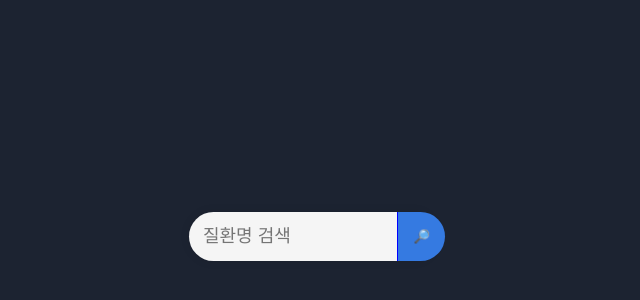
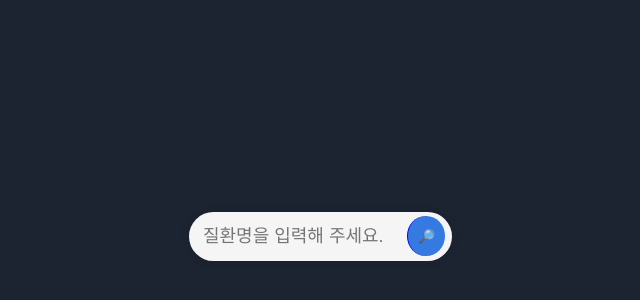
Before and after one commit to scs0209/pre-onboarding-11th-4-16, a React (Create React App) app: page / in a window 1280 px wide. Shown: the part 164-464 px from the top of the page, without its empty margins (323-963 px from the left). Built offline with nearby package versions, Linux system fonts and the light colour scheme.

Commit message:
style: 검색창 스타일 변경

```diff
--- a/src/pages/SearchBar.tsx
+++ b/src/pages/SearchBar.tsx
@@ -28,7 +28,7 @@ const SearchBarPage = () => {
           value={query}
           onChange={onChange}
           onKeyDown={keyDownHandler}
-          placeholder="질환명 검색"
+          placeholder="질환명을 입력해 주세요."
         />
         <SearchButton>🔎</SearchButton>
       </SearchForm>
--- a/src/styles/SearchBar.ts
+++ b/src/styles/SearchBar.ts
@@ -24,16 +24,17 @@ export const SearchForm = styled.form`
   display: flex;
   width: 20%;
   justify-content: center;
+  align-items: center;
 `;
 
 export const SearchButton = styled.button`
-  margin-left: -40px;
+  margin-left: -45px;
   background-color: #357ae1;
-  padding: 0 15px 0 15px;
+  padding: 0 10px 0 10px;
+  height: 40px;
   border: none;
   border-left: 1px solid blue;
-  border-top-right-radius: 30px;
-  border-bottom-right-radius: 30px;
+  border-radius: 50%;
   text-align: center;
   cursor: pointer;
   outline: none;
@@ -47,6 +48,7 @@ export const SuggestionUl = styled.ul`
   overflow-y: scroll;
   font-size: 16px;
   margin-top: 5px;
+  margin-right: -20px;
   border-radius: 15px;
   box-shadow: 0 0 10px rgba(0, 0, 0, 0.1);
 
```
